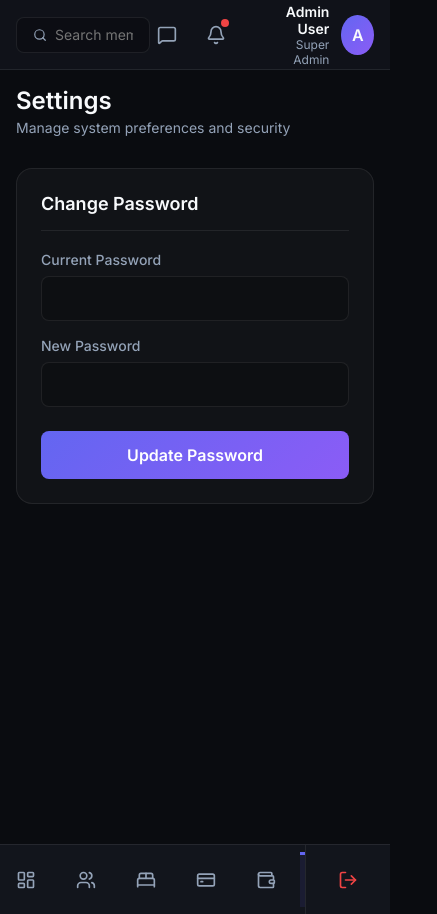
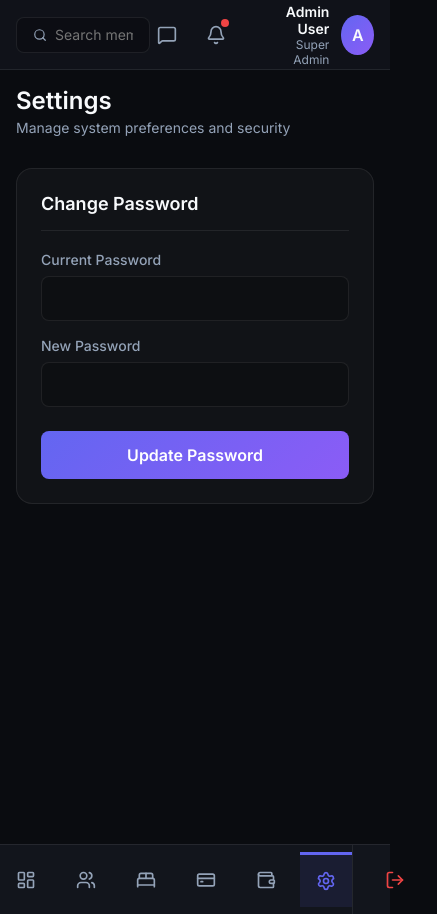
Before and after one commit to fathima-shaba/Retreat, a React app in the folder frontend/: page /settings in a window 390 px wide. Shown: the whole page, 437 px wide, since content can reach past the window. Built offline with nearby package versions, Linux system fonts and the light colour scheme; sample sign-in values are in the browser's storage; the HTML template or start-up script is replaced by a standard one.

Commit message:
UI: disable horizontal swipe scrolling on mobile

```diff
--- a/frontend/src/index.css
+++ b/frontend/src/index.css
@@ -27,6 +27,7 @@ body {
   color: var(--text-primary);
   -webkit-font-smoothing: antialiased;
   min-height: 100vh;
+  overflow-x: hidden;
 }
 
 /* Typography */
@@ -566,9 +567,8 @@ input {
     flex-direction: row;
     padding: 0;
     flex: 1;
-    justify-content: space-evenly;
+    justify-content: space-between;
     align-items: center;
-    overflow-x: auto;
   }
 
   .nav-item {
```
